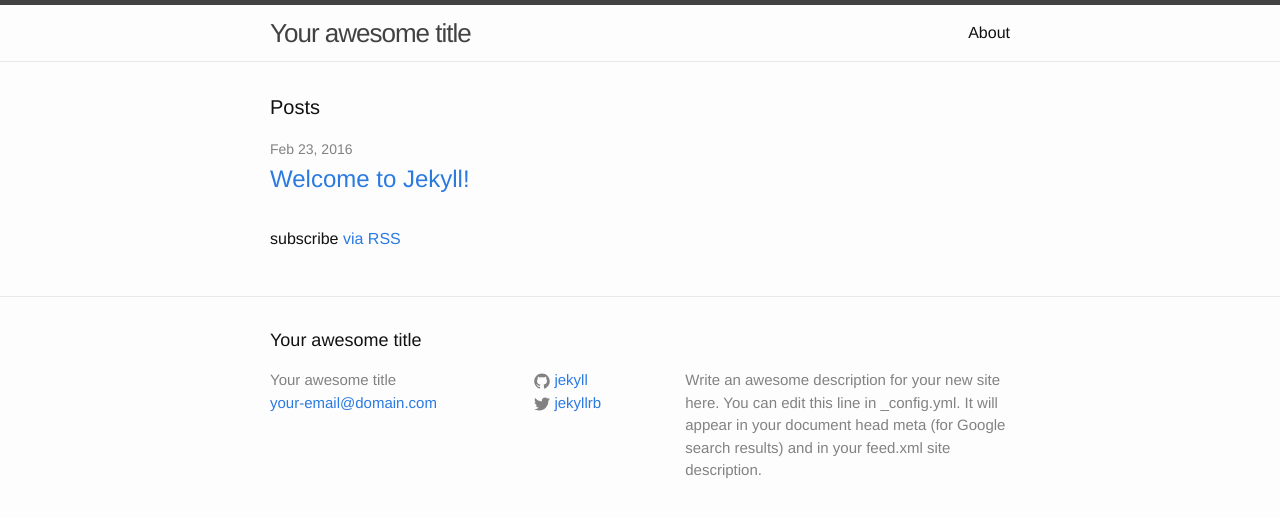
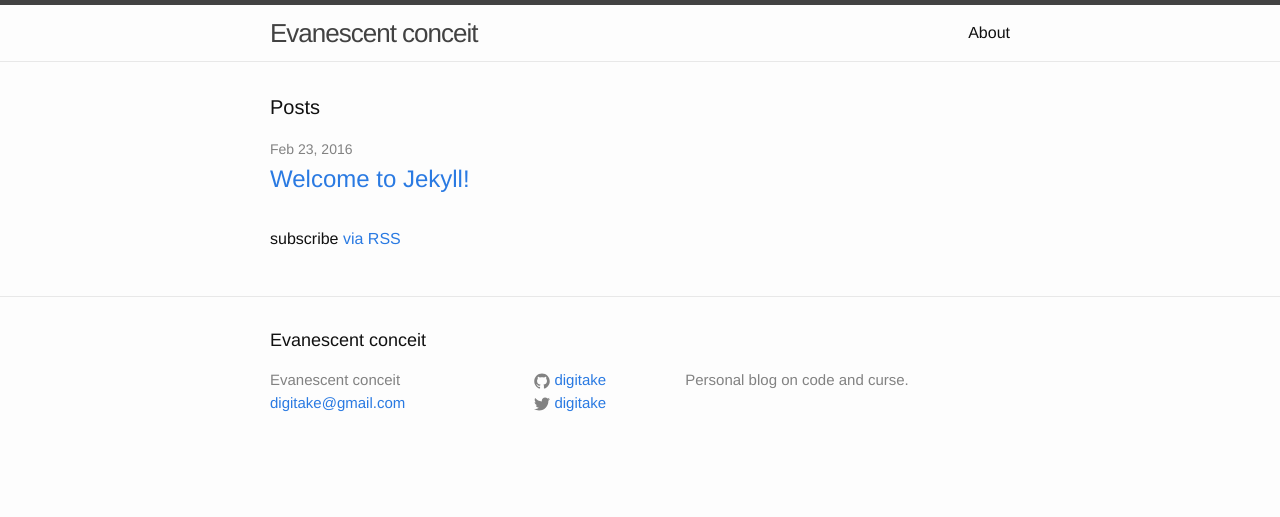
Before and after one commit to digitake/digitake.github.io, a Jekyll site: the page built from index.html, in a window 1280 px wide. Shown: the top 517 px of the page. Built offline with Jekyll 4.4.1, drawn with Linux system fonts in a browser that asks for light colours.

Commit message:
Update _config.yml

```diff
--- a/_config.yml
+++ b/_config.yml
@@ -6,16 +6,14 @@
 # 'jekyll serve'. If you change this file, please restart the server process.
 
 # Site settings
-title: Your awesome title
-email: your-email@domain.com
+title: Evanescent conceit
+email: digitake@gmail.com
 description: > # this means to ignore newlines until "baseurl:"
-  Write an awesome description for your new site here. You can edit this
-  line in _config.yml. It will appear in your document head meta (for
-  Google search results) and in your feed.xml site description.
+  Personal blog on code and curse.
 baseurl: "" # the subpath of your site, e.g. /blog
-url: "http://yourdomain.com" # the base hostname & protocol for your site
-twitter_username: jekyllrb
-github_username:  jekyll
+url: "http://dodi.xyz" # the base hostname & protocol for your site
+twitter_username: digitake
+github_username:  digitake
 
 # Build settings
 markdown: kramdown
```
Also changed, not shown: 1 other file.
